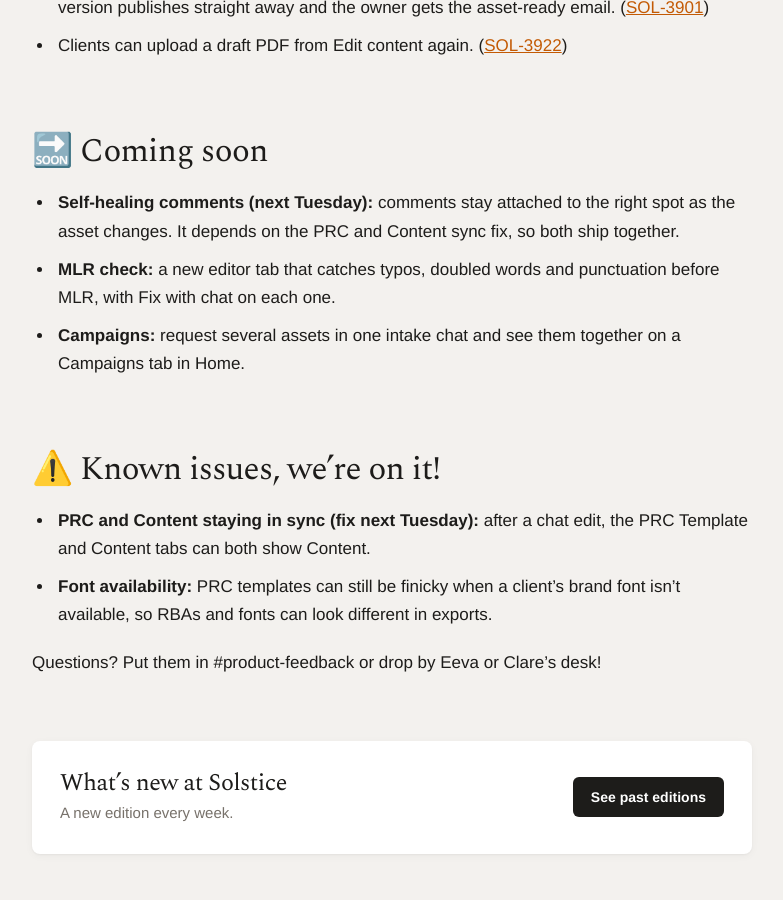
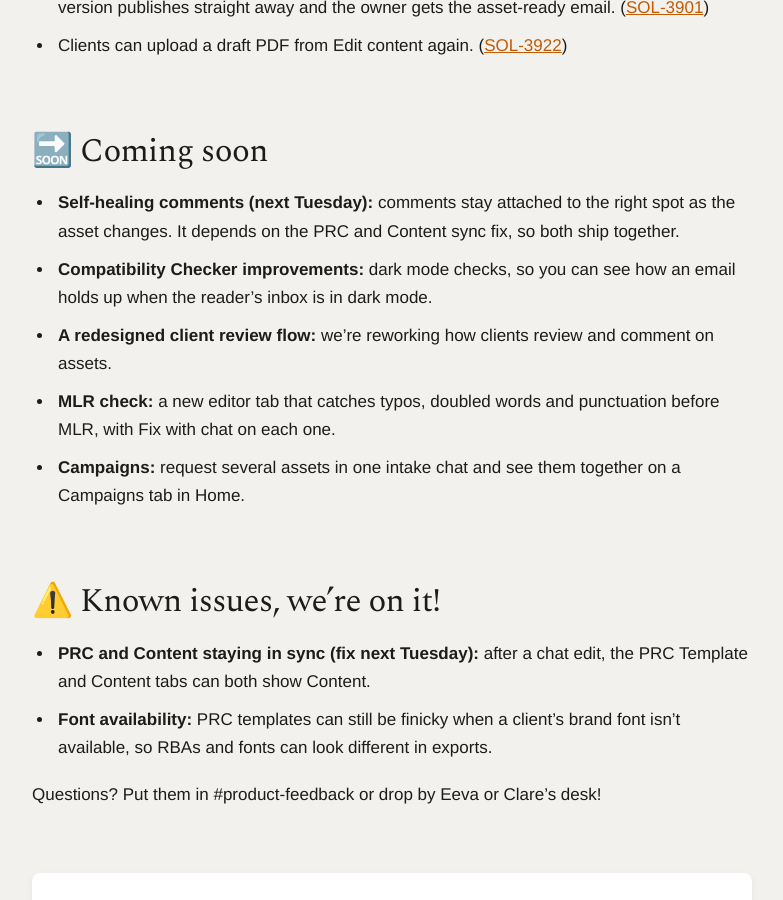
Before and after one commit to eeva-ff/solstice-newsletter, a Jekyll site: the page built from _posts/2026-11-06-whats-new.md, in a window 1280 px wide and 900 px high, scrolled down 1708 px. Shown: the whole window, without its empty margins (248-1031 px from the left). Built offline with Jekyll 4.4.1, drawn with Linux system fonts in a browser that asks for light colours; a style sheet for code colours, icons or effects is not loaded.

Commit message:
Nov 6 edition: add dark mode compatibility checks and client review redesign to Coming soon
Co-Authored-By: Claude Opus 5.5 <noreply@anthropic.com>
Claude-Session: https://claude.ai/code/session_01MtDLRnq9xNgmV3ABkyLPgR

```diff
--- a/_posts/2026-11-06-whats-new.md
+++ b/_posts/2026-11-06-whats-new.md
@@ -29,6 +29,8 @@ Nothing changes in generation until you save. Once a brand has a saved rule book
 ## 🔜 Coming soon
 
 - **Self-healing comments (next Tuesday):** comments stay attached to the right spot as the asset changes. It depends on the PRC and Content sync fix, so both ship together.
+- **Compatibility Checker improvements:** dark mode checks, so you can see how an email holds up when the reader’s inbox is in dark mode.
+- **A redesigned client review flow:** we’re reworking how clients review and comment on assets.
 - **MLR check:** a new editor tab that catches typos, doubled words and punctuation before MLR, with Fix with chat on each one.
 - **Campaigns:** request several assets in one intake chat and see them together on a Campaigns tab in Home.
 
```
